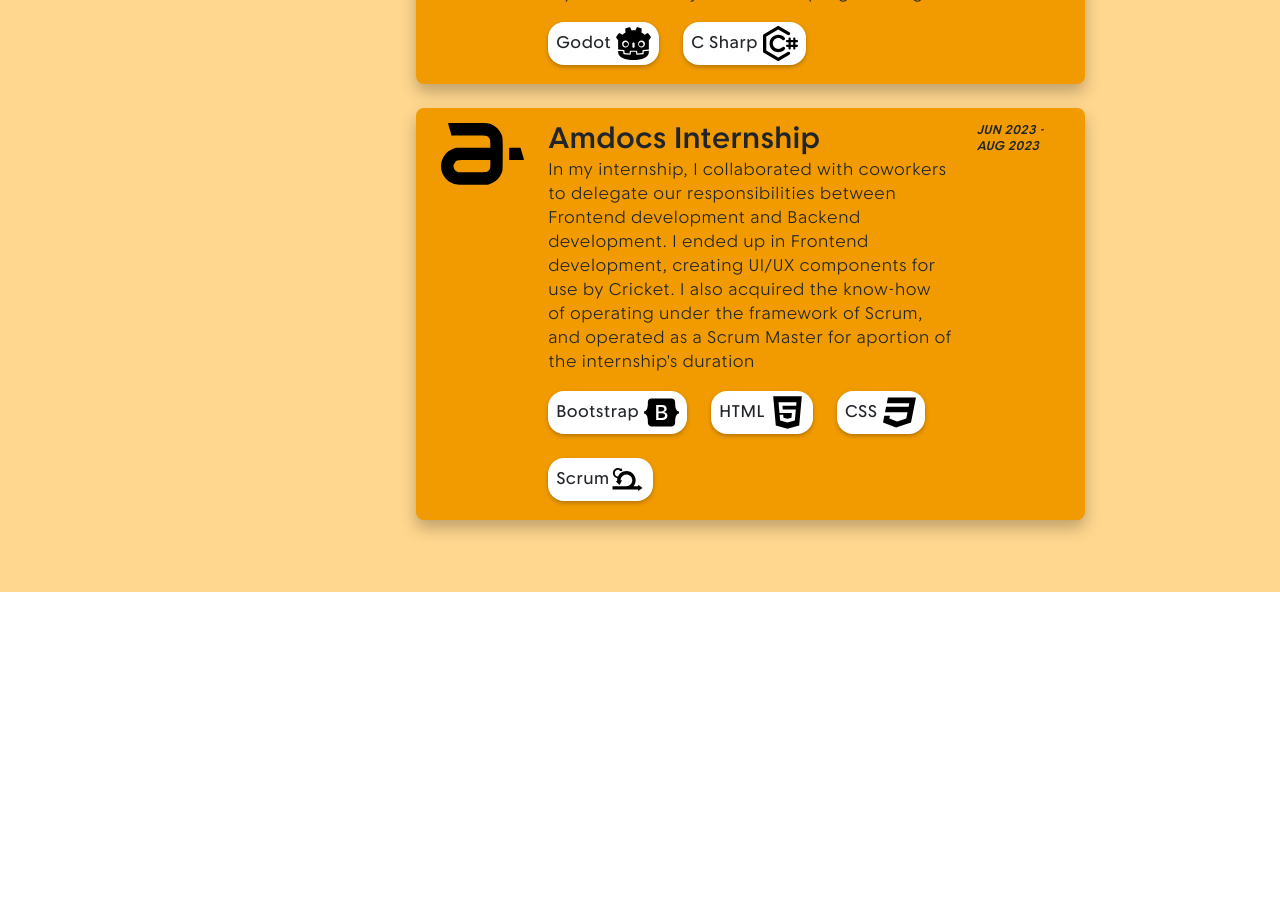
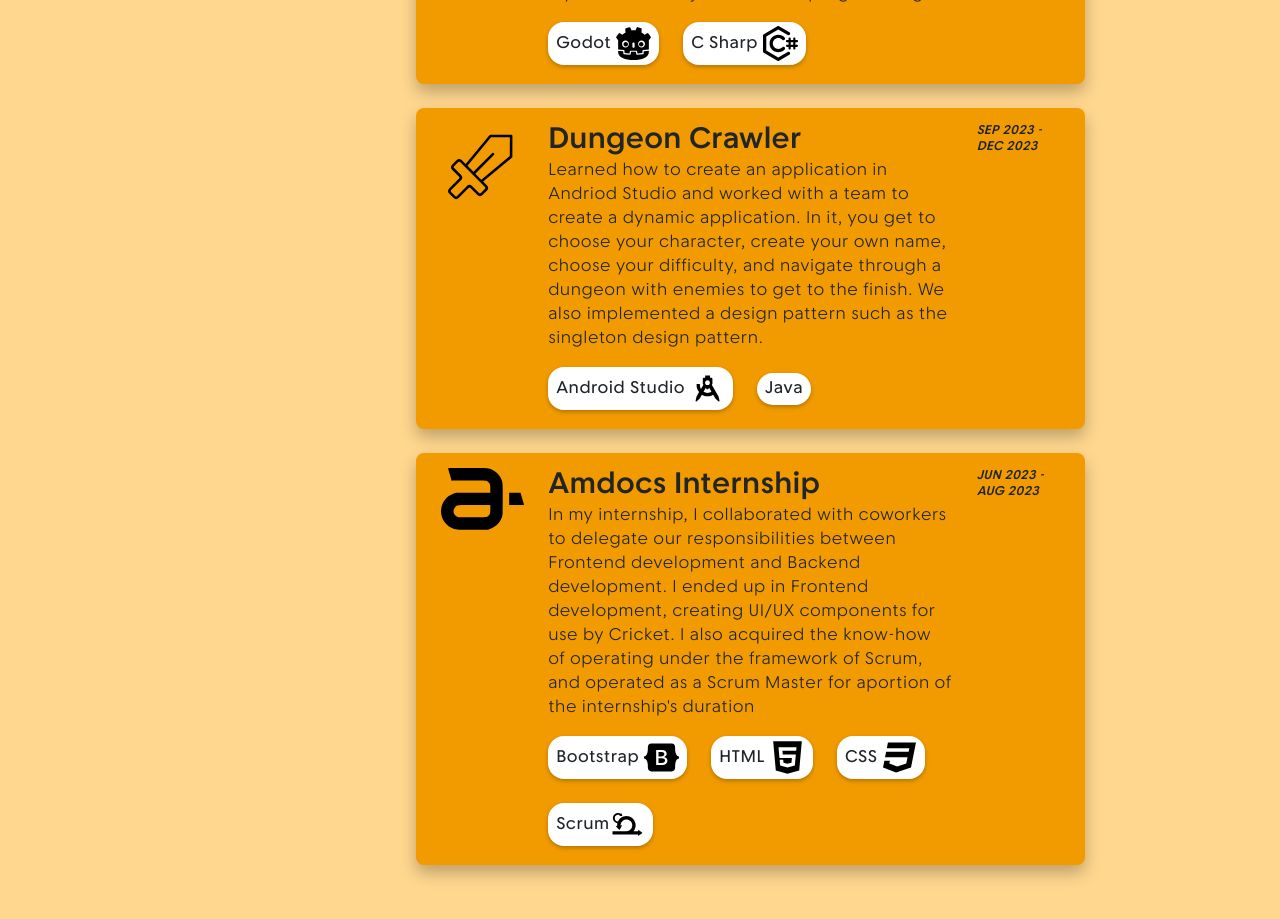
Before and after one commit to Smashthehedgehog/my-app, a React (Create React App) app: page / in a window 1280 px wide. Shown: the part 2080-2999 px from the top of the page. Before the commit the page ends 2672 px from the top, so only its background shows below. Built offline with nearby package versions, Linux system fonts and the light colour scheme.

Commit message:
moar stuff

```diff
--- a/src/App.js
+++ b/src/App.js
@@ -175,6 +175,36 @@ function App() {
               <div className='sonic-card mb-4'>
                 <div className='row'>
                   <div className='col-2'>
+                    <svg fill="#000000" width="100%" viewBox="0 0 256 256" id="Flat" xmlns="http://www.w3.org/2000/svg">
+                      <path d="M218.82812,37.17188A3.99843,3.99843,0,0,0,216,36h-.0127l-63.79882.20117a4.00014,4.00014,0,0,0-3.07129,1.45215L75.919,126.26172l-11.4336-11.4336a12.0157,12.0157,0,0,0-16.9707,0L34.8291,127.51465a11.998,11.998,0,0,0,0,16.9707l20.88672,20.88721a4.00445,4.00445,0,0,1,0,5.65674L25.77441,200.9707a12.01393,12.01393,0,0,0,0,16.97071l12.28516,12.28418a11.99918,11.99918,0,0,0,16.96973,0l29.9414-29.94141a3.99971,3.99971,0,0,1,5.65723,0l20.88672,20.8877a12.0157,12.0157,0,0,0,16.9707,0l12.68555-12.68653a11.998,11.998,0,0,0,0-16.9707l-11.43311-11.43311,88.60889-73.19873a4.001,4.001,0,0,0,1.45215-3.07129L220,40.0127A3.9979,3.9979,0,0,0,218.82812,37.17188ZM136.68652,200a3.97264,3.97264,0,0,1-1.17187,2.82812L122.8291,215.51465a4.00621,4.00621,0,0,1-5.6582,0L96.28418,194.62744a11.998,11.998,0,0,0-16.96973,0l-29.9414,29.94092a3.99974,3.99974,0,0,1-5.65723,0L31.43066,212.28418a4.00445,4.00445,0,0,1,0-5.65674l29.94141-29.94092a12.01392,12.01392,0,0,0,0-16.9707l-20.88672-20.8877a3.99854,3.99854,0,0,1,0-5.65624L53.1709,120.48535a4.00681,4.00681,0,0,1,5.6582,0l76.68555,76.68653A3.97264,3.97264,0,0,1,136.68652,200Zm75.11817-98.08984-87.74951,72.48877L105.65662,156l57.1715-57.17188a3.99957,3.99957,0,1,0-5.65624-5.65624l-57.17176,57.17138L81.60156,131.94434l72.48828-87.749,57.89746-.18261Z"/>
+                    </svg>
+                  </div>
+                  <div className='col-md-8 col-7'>
+                    <div className='d-flex flex-column'>
+                      <div className='headline-3-large'>Dungeon Crawler</div>
+                      <p className='body-1-large'>Learned how to create an application in Andriod Studio and worked with a team to create a dynamic application. In it, you get to choose
+                       your character, create your own name, choose your difficulty, and navigate through a dungeon with enemies to get to the finish. We also implemented a design pattern such
+                       as the singleton design pattern.</p>
+                    </div>
+                    <div className='d-flex flex-wrap gap-4 subhead-1-large align-items-center mb-1'>
+                      <div className='skill-pill'>Android Studio
+                        <svg width="35" height="35" style={{marginLeft: '5px'}} viewBox="0 0 32 32" id="Camada_1" version="1.1">
+                          <path d="M13.8,4h4.5v2.2h1.2c0.6,0,1,0.4,1,1v4.6l-0.6,0.8l6.2,10.8l0.9,3.9c0.1,0.5-0.5,0.9-0.9,0.5l-2.9-2.7l-2-3.5  C19.6,22.5,17.9,23,16,23s-3.6-0.5-5.1-1.4l-2,3.5L6,27.8c-0.4,0.4-1.1,0-0.9-0.5l0.9-3.9l2.3-4.1c-1.5-1.7-2.3-4-2.3-6.4  c0-0.4,0-0.8,0.1-1.1h3c-0.1,0.4-0.1,0.7-0.1,1.1c0,1.3,0.4,2.5,1,3.6l2.3-3.9l-0.6-0.8V7.2c0-0.6,0.4-1,1-1h1.2V4z M14.4,15.4  L12.4,19c1.1,0.6,2.3,1,3.6,1s2.6-0.4,3.6-1l-2.1-3.6l-0.8,1c-0.4,0.5-1.2,0.5-1.6,0L14.4,15.4z M14.1,11.8L14.1,11.8  c0.4,0.7,1.1,1.1,1.9,1.1c0.8,0,1.6-0.4,1.9-1.1c0.2-0.3,0.3-0.7,0.3-1.1c0-1.2-1-2.2-2.2-2.2s-2.2,1-2.2,2.2  C13.8,11.1,13.9,11.5,14.1,11.8z"/></svg>
+                        </div>
+                      <div className='skill-pill'>Java
+
+                      </div>
+                    </div>
+                  </div>
+                  <div className='col-md-2 col-3'>
+                    <p className='legal-1-demi font-italic text-dark'><i>SEP 2023 - DEC 2023</i></p>
+                  </div>
+                </div>
+              </div>
+
+              <div className='sonic-card mb-4'>
+                <div className='row'>
+                  <div className='col-2'>
                     <svg version="1.0" xmlns="http://www.w3.org/2000/svg"
                     width="100%" viewBox="0 0 300.000000 223.000000"
                     preserveAspectRatio="xMidYMid meet">
```
Also changed, not shown: skill-icons/android_studio.svg.
